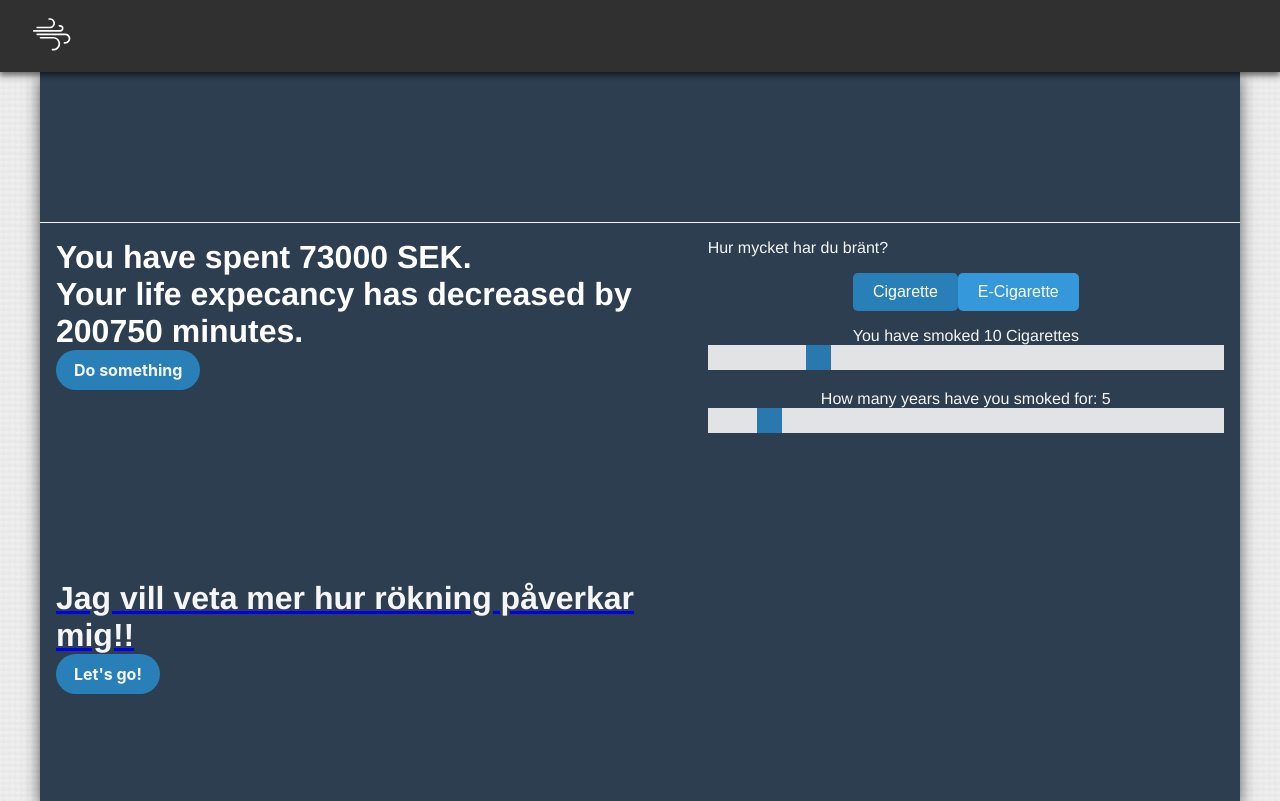
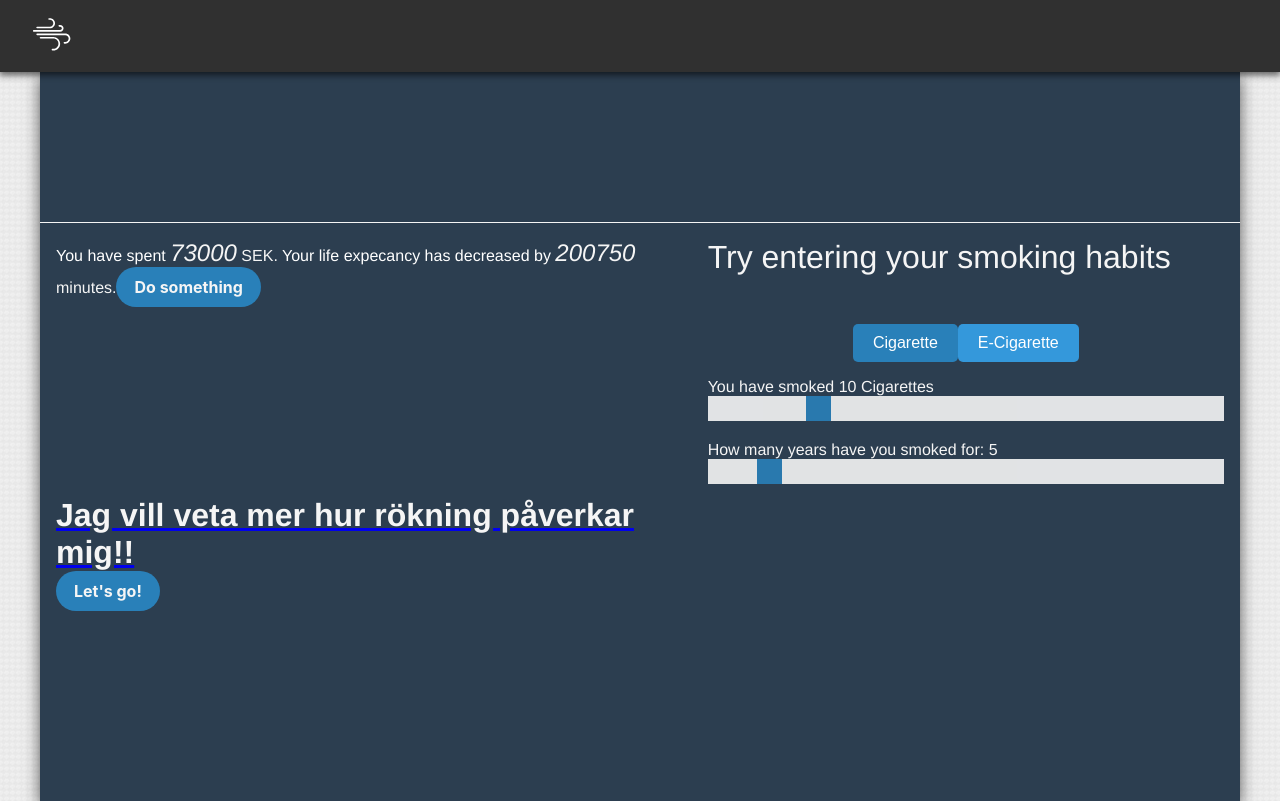
Before and after one commit to rubenmadsen/smokin, a Vue app in the folder Frontend/: page / in a window 1280 px wide. Built offline with nearby package versions, Linux system fonts and the light colour scheme.

Commit message:
MainView css

```diff
--- a/Frontend/src/App.vue
+++ b/Frontend/src/App.vue
@@ -108,6 +108,14 @@ h1, h2, h3, h4, h5, h6, p, span {
   color: var(--text-color);
 }
 
+span{
+  font-family: var(--font-family-sans);
+  font-size: var(--font-size-normal);
+}
+p {
+  font-family: var(--font-family-sans);
+  font-size: var(--font-size-normal);
+}
 
 .ribbonContainer {
   display: flex;
--- a/Frontend/src/main.css
+++ b/Frontend/src/main.css
@@ -33,9 +33,13 @@
     /* typography */
     --font-family-sans: 'Helvetica', 'Arial', sans-serif;   /* Default font family */
     --font-family-serif: 'Georgia', serif;                  /* Serif font */
-    --font-size-base: 16px;                                 /* Base font size */
-    --font-size-large: 1.25rem;                             /* Large text size */
+    --font-size-base: 16px;
     --font-size-small: 0.875rem;                            /* Small text size */
+    --font-size-medium: 1rem;                              /* Base font size */
+    --font-size-large: 1.25rem;
+    --font-size-xlarge: 1.75rem;
+    --font-size-xxlarge: 2rem;
+    --font-size-normal: var(--font-size-normal);                             /* Large text size */
     --font-weight-normal: 400;                              /* Normal font weight */
     --font-weight-bold: 700;                                /* Bold font weight */
     --line-height: 1.6;                                     /* Default line height */
--- a/Frontend/src/views/MainView.vue
+++ b/Frontend/src/views/MainView.vue
@@ -2,11 +2,15 @@
   <div class="ribbonContainer">
     <div id="left">
       <div style="border: var(--border);">
-        <h1 :style="{ color: 'white' }">You have spent {{ moneySpent }} SEK.</h1>
-        <h1 :style="{ color: 'white' }">
-          Your life expecancy has decreased by
-          {{ decreasedLifeExpectancy }} minutes.
-        </h1>
+        <span :style="{ color: 'white' }">You have spent </span>
+        <span class="value">{{ moneySpent }} </span>
+        <span> SEK.</span>
+
+        <span :style="{ color: 'white' }">
+          Your life expecancy has decreased by </span>
+          <span class="value">{{ decreasedLifeExpectancy }} </span>
+          <span> minutes.</span>
+
 
         <router-link :to="{ path: '/tracker', query :{ data : this.sliderValueAmount, years: this.sliderValueYears } }">
           <button class="std-button">Do something</button>
@@ -16,8 +20,6 @@
       <div style="border: var(--border); height: 190px;">
 
       </div>
-
-
 
       <div style="border: var(--border);">
       <router-link :to="{ path: '/info', query :{data : this.sliderValueAmount, years: this.sliderValueYears} }"
@@ -33,7 +35,7 @@
 
     <div id="right">
       <div class="labelContainer">
-          <p>Hur mycket har du bränt?</p>
+          <p style="font-size: var(--font-size-xxlarge); margin-bottom: 2rem;">Try entering your smoking habits</p>
       </div>
       <div class="inputContainer">
         <button
@@ -180,10 +182,17 @@ export default {
 .inputContainer{
   text-align: center;
 }
+.inputContainer p{
+  text-align: left;
+}
 #left {
   color: var(--text-color);
   flex: 1.2;
   padding: 1rem;
+}
+.value{
+  font-style: italic;
+  font-size: x-large;
 }
 #right {
   flex: 1;
@@ -194,9 +203,7 @@ export default {
   border: var(--border);
   padding-bottom: 1rem;
 }
-#right > p{
-  text-align: left;
-}
+
 #goBtn {
   display: inline;
 }
```
